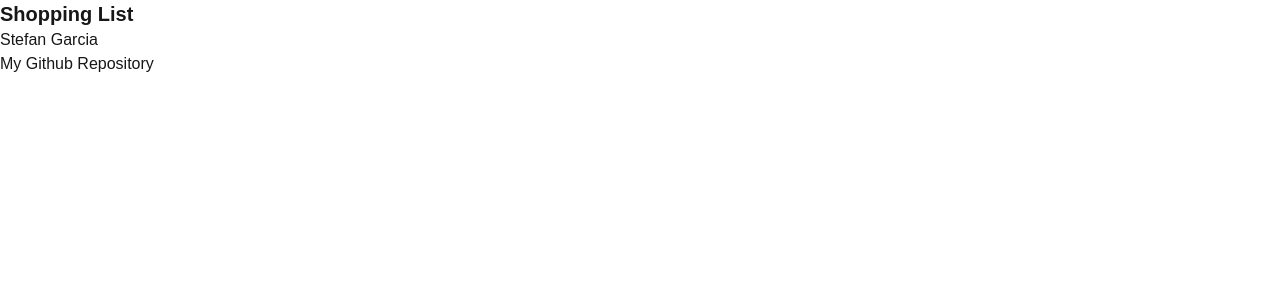
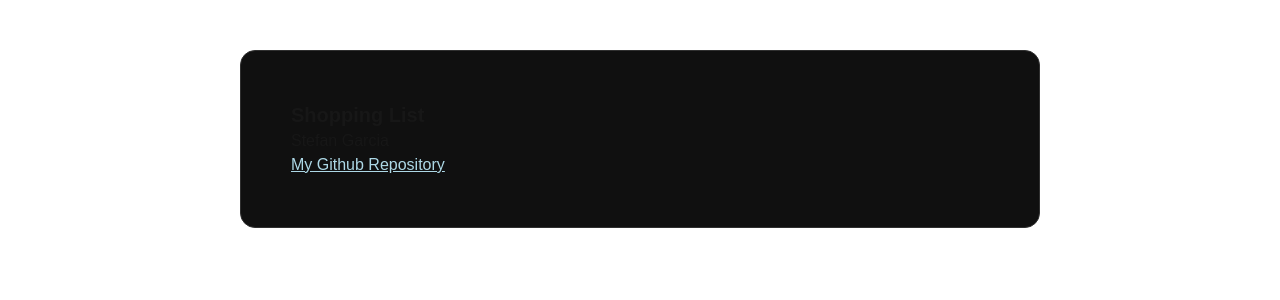
Before and after one commit to sgarcia97/cprg306-assignments, a Next.js app: page /week-2 in a window 1280 px wide. Shown: the top 300 px of the page. Built offline with nearby package versions, Linux system fonts and the light colour scheme.

Commit message:
Updates to styling

```diff
--- a/app/globals.css
+++ b/app/globals.css
@@ -5,6 +5,7 @@
 :root {
   --background: #ffffff;
   --foreground: #171717;
+  --maincolor: lightblue;
 }
 
 @media (prefers-color-scheme: dark) {
@@ -23,9 +24,30 @@ body {
 .main{
   max-width:800px;
   margin:auto;
+  margin-top:50px;
   padding:50px;
+  border:solid 1px #303030;
+  border-radius: 15px;
+  background-color:#101010;
 }
 
 h2, h1{
   font-weight:bold !important;
 }
+
+a:link{
+  color:var(--maincolor);
+  text-decoration: underline;
+}
+
+a:active{
+  color:var(--maincolor);
+}
+
+a:visited{
+  color:var(--maincolor);
+}
+
+a:hover{
+  color:yellow;
+}
--- a/app/week-2/page.js
+++ b/app/week-2/page.js
@@ -2,7 +2,7 @@ import StudentInfo from './student-info'
 
 export default function Page() {
     return (
-        <main>
+        <main className="main">
             <h2 className="text-xl font-medium">Shopping List</h2>
             <StudentInfo/>
         </main>
```
